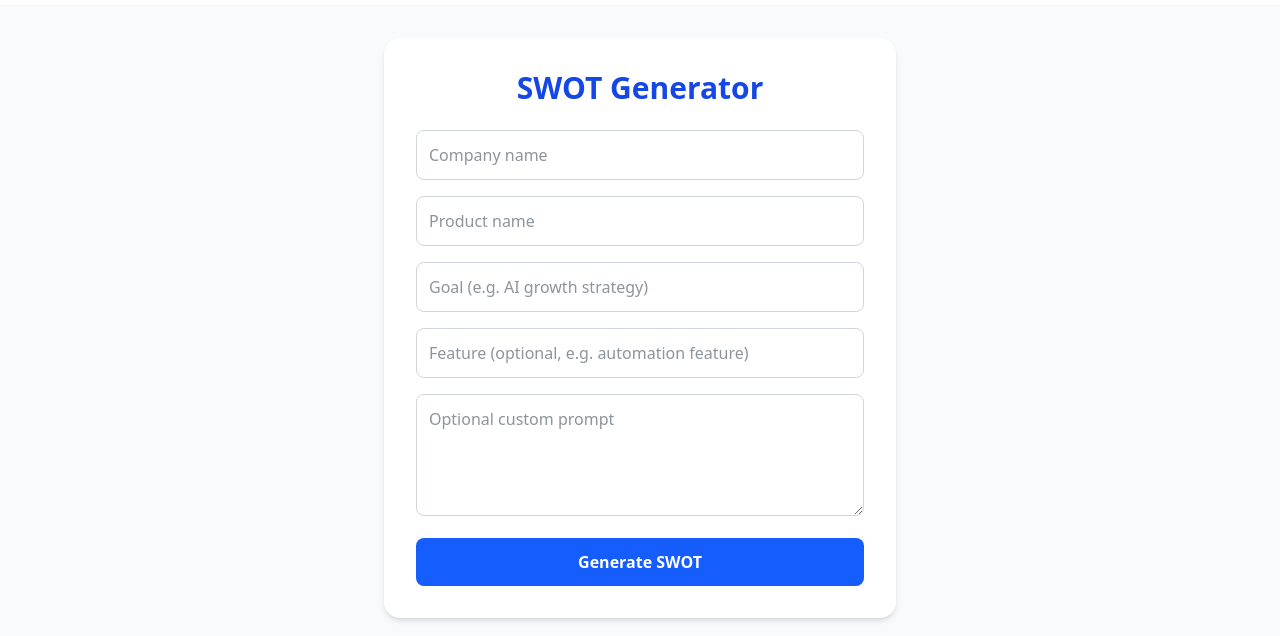
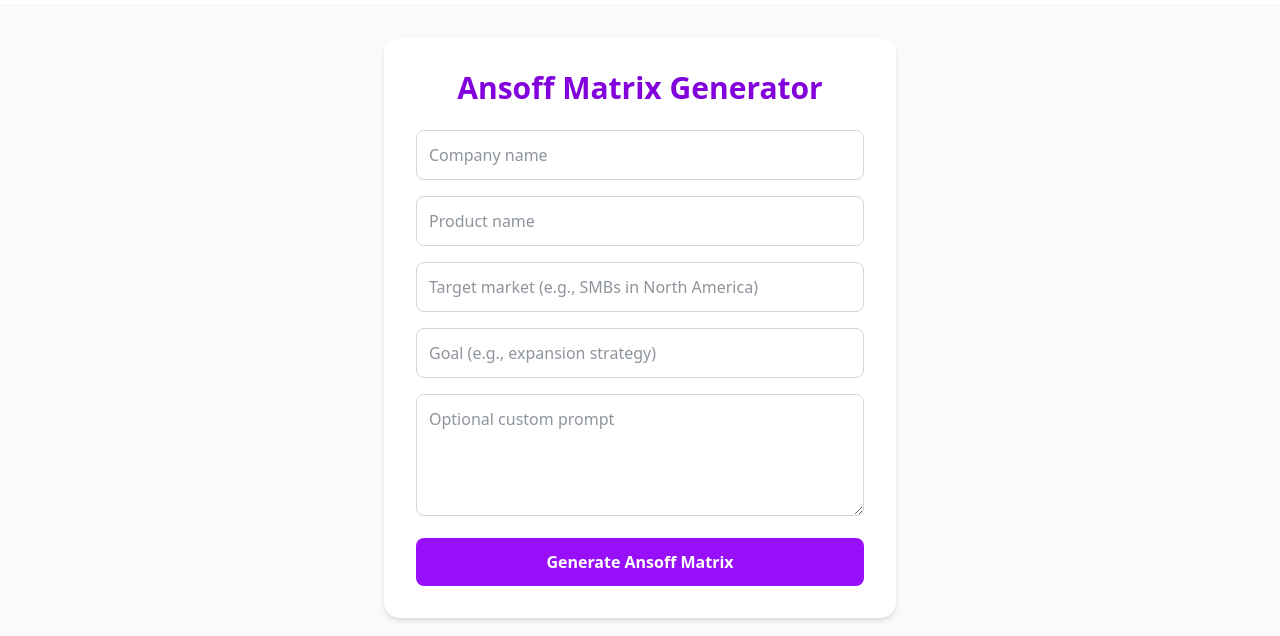
Before and after one commit to goodblue71-Strat/goodblue-web, a Next.js app: page /ansoff/results in a window 1280 px wide. Shown: the part 179-815 px from the top of the page. Built offline with nearby package versions, Linux system fonts and the light colour scheme; no server answers.

Commit message:
Update page.tsx

```diff
--- a/app/ansoff/results/page.tsx
+++ b/app/ansoff/results/page.tsx
@@ -1,47 +1,47 @@
 "use client";
 import { useState } from "react";
 import { useRouter } from "next/navigation";
-import { generateSWOT } from "../../lib/api";
+import { generateAnsoff } from "../../lib/api";
 import Navbar from "@/components/Navbar";
 import Footer from "@/components/Footer";
 import { usePathname } from "next/navigation";
 
-export default function SWOTPage() {
+export default function AnsoffPage() {
   const [company, setCompany] = useState("");
   const [product, setProduct] = useState("");
+  const [market, setMarket] = useState("");
   const [goal, setGoal] = useState("");
-  const [feature, setFeature] = useState("");
   const [prompt, setPrompt] = useState("");
   const [loading, setLoading] = useState(false);
   const router = useRouter();
   const pathname = usePathname();
-  const showCTA = pathname !== "/swot" && pathname !== "/app/swot";
+  const showCTA = pathname !== "/ansoff" && pathname !== "/app/ansoff";
 
   const handleSubmit = async (e: React.FormEvent) => {
     e.preventDefault();
     setLoading(true);
     try {
-      const data = await generateSWOT({
+      const data = await generateAnsoff({
         company,
         product,
+        market,
         goal,
-        feature: feature || undefined,
         prompt: prompt || undefined
       });
 
       // Store the result and navigate to results page
-      sessionStorage.setItem("swotResult", JSON.stringify({
+      sessionStorage.setItem("ansoffResult", JSON.stringify({
         company,
         product,
+        market,
         goal,
-        feature,
-        swot_analysis: data.swot_analysis
+        ansoff_analysis: data.ansoff_analysis
       }));
 
-      router.push("/swot/results");
+      router.push("/ansoff/results");
     } catch (err) {
       console.error(err);
-      alert("Error generating SWOT");
+      alert("Error generating Ansoff Matrix");
       setLoading(false);
     }
   };
@@ -51,39 +51,40 @@ export default function SWOTPage() {
       <Navbar showCTA={showCTA} />
       <main className="flex-grow flex items-center justify-center px-4 py-8">
         <div className="w-full max-w-lg bg-white rounded-2xl shadow-md p-8">
-          <h1 className="text-3xl font-bold mb-6 text-center text-blue-700">
-            SWOT Generator
+          <h1 className="text-3xl font-bold mb-6 text-center text-purple-700">
+            Ansoff Matrix Generator
           </h1>
           <form onSubmit={handleSubmit} className="space-y-4">
             <input
-              className="w-full border border-gray-300 p-3 rounded-lg focus:outline-none focus:ring-2 focus:ring-blue-500"
+              className="w-full border border-gray-300 p-3 rounded-lg focus:outline-none focus:ring-2 focus:ring-purple-500"
               placeholder="Company name"
               value={company}
               onChange={(e) => setCompany(e.target.value)}
               required
             />
             <input
-              className="w-full border border-gray-300 p-3 rounded-lg focus:outline-none focus:ring-2 focus:ring-blue-500"
+              className="w-full border border-gray-300 p-3 rounded-lg focus:outline-none focus:ring-2 focus:ring-purple-500"
               placeholder="Product name"
               value={product}
               onChange={(e) => setProduct(e.target.value)}
               required
             />
             <input
-              className="w-full border border-gray-300 p-3 rounded-lg focus:outline-none focus:ring-2 focus:ring-blue-500"
-              placeholder="Goal (e.g. AI growth strategy)"
+              className="w-full border border-gray-300 p-3 rounded-lg focus:outline-none focus:ring-2 focus:ring-purple-500"
+              placeholder="Target market (e.g., SMBs in North America)"
+              value={market}
+              onChange={(e) => setMarket(e.target.value)}
+              required
+            />
+            <input
+              className="w-full border border-gray-300 p-3 rounded-lg focus:outline-none focus:ring-2 focus:ring-purple-500"
+              placeholder="Goal (e.g., expansion strategy)"
               value={goal}
               onChange={(e) => setGoal(e.target.value)}
               required
             />
-            <input
-              className="w-full border border-gray-300 p-3 rounded-lg focus:outline-none focus:ring-2 focus:ring-blue-500"
-              placeholder="Feature (optional, e.g. automation feature)"
-              value={feature}
-              onChange={(e) => setFeature(e.target.value)}
-            />
             <textarea
-              className="w-full border border-gray-300 p-3 rounded-lg focus:outline-none focus:ring-2 focus:ring-blue-500"
+              className="w-full border border-gray-300 p-3 rounded-lg focus:outline-none focus:ring-2 focus:ring-purple-500"
               placeholder="Optional custom prompt"
               value={prompt}
               onChange={(e) => setPrompt(e.target.value)}
@@ -92,9 +93,9 @@ export default function SWOTPage() {
             <button
               type="submit"
               disabled={loading}
-              className="w-full bg-blue-600 text-white font-semibold py-3 rounded-lg hover:bg-blue-700 disabled:bg-gray-400 transition-colors"
+              className="w-full bg-purple-600 text-white font-semibold py-3 rounded-lg hover:bg-purple-700 disabled:bg-gray-400 transition-colors"
             >
-              {loading ? "Generating..." : "Generate SWOT"}
+              {loading ? "Generating..." : "Generate Ansoff Matrix"}
             </button>
           </form>
         </div>
```
